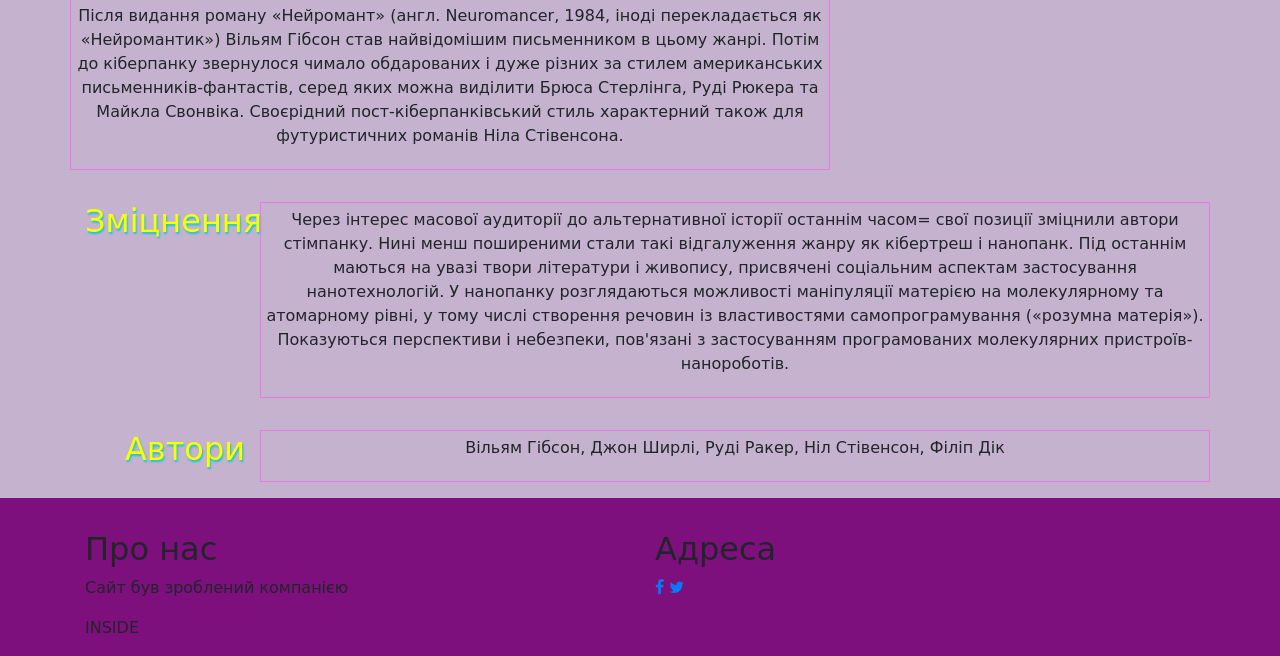
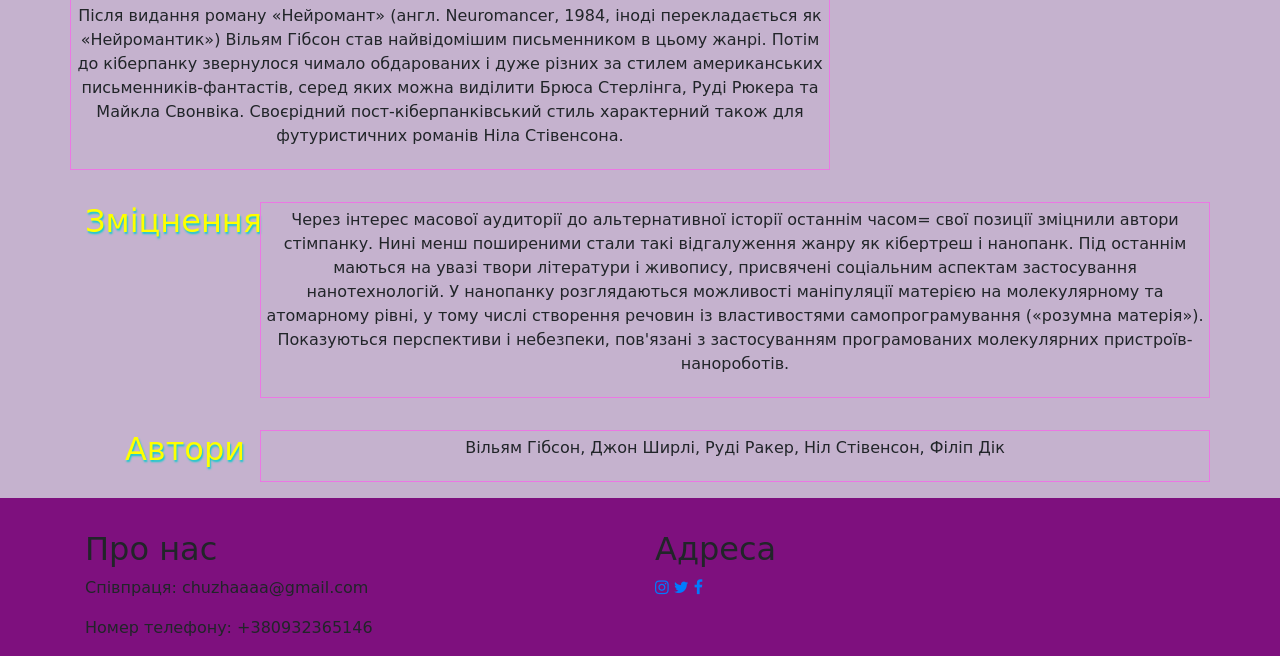
Before and after one commit to stunteeh/stunteeh.github.io, a plain HTML site: page cyberpunk/about1.html in a window 1280 px wide. Shown: the part 1495-2151 px from the top of the page. Drawn offline with nearby package versions, Linux system fonts and the light colour scheme; a web font is replaced by a local one.

Commit message:
Update #2
- Added new title for pages
- Added more links on footer

```diff
--- a/cyberpunk/about1.html
+++ b/cyberpunk/about1.html
@@ -3,7 +3,7 @@
 <head>
     <meta charset="UTF-8">
     <meta name="viewport" content="width=device-width, initial-scale=1.0">
-    <title>About Cyberpunk</title>
+    <title>Про гру - Cyberpunk</title>
     <link rel="stylesheet" href="https://stackpath.bootstrapcdn.com/bootstrap/4.5.0/css/bootstrap.min.css" integrity="sha384-9aIt2nRpC12Uk9gS9baDl411NQApFmC26EwAOH8WgZl5MYYxFfc+NcPb1dKGj7Sk" crossorigin="anonymous">
     <link rel="stylesheet" href="cyberpunk.css" style="text/css">
     <link href="https://fonts.googleapis.com/css2?family=Kelly+Slab&display=swap" rel="stylesheet">
@@ -131,13 +131,14 @@
                     <div class="row">
                         <div class="col-sm-6">
                             <h2>Про нас</h2>
-                            <p>Сайт був зроблений компанією</p>
-                            <p>INSIDE</p>
+                            <p>Співпраця: chuzhaaaa@gmail.com</p>
+                            <p>Номер телефону: +380932365146</p>
                         </div>
                         <div class="col-sm-6">
                             <h2>Адреса</h2>
+                            <a href="https://instagram.com/blythenoname" class="fa fa-instagram"></a>
+                            <a href="https://twitter.com/" class="fa fa-twitter"></a>
                             <a href="https://facebook.com/" class="fa fa-facebook"></a>
-                            <a href="https://twitter.com/" class="fa fa-twitter"></a>
                         </div>
                     </div>
                 </div>
```
Also changed, not shown: cyberpunk/about.html (+5 -4 lines), cyberpunk/index.html (+5 -4 lines).
